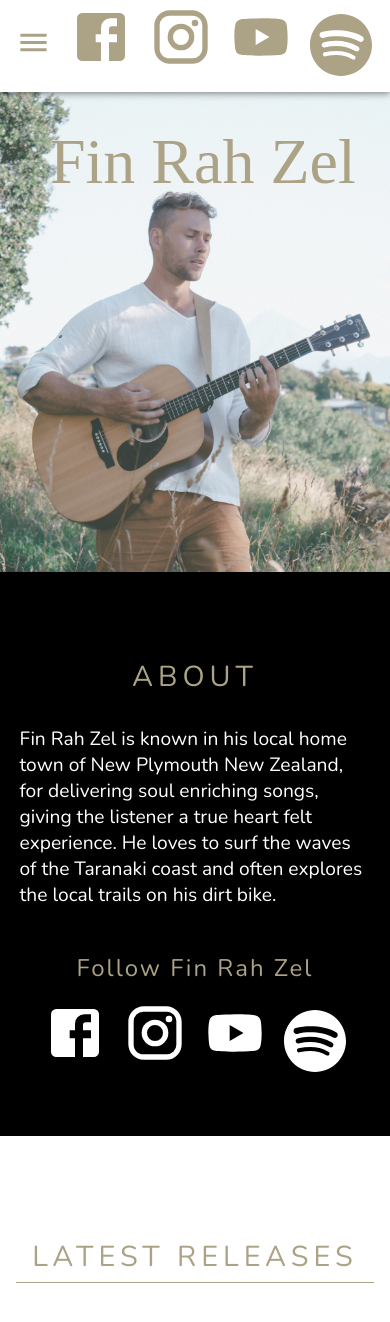
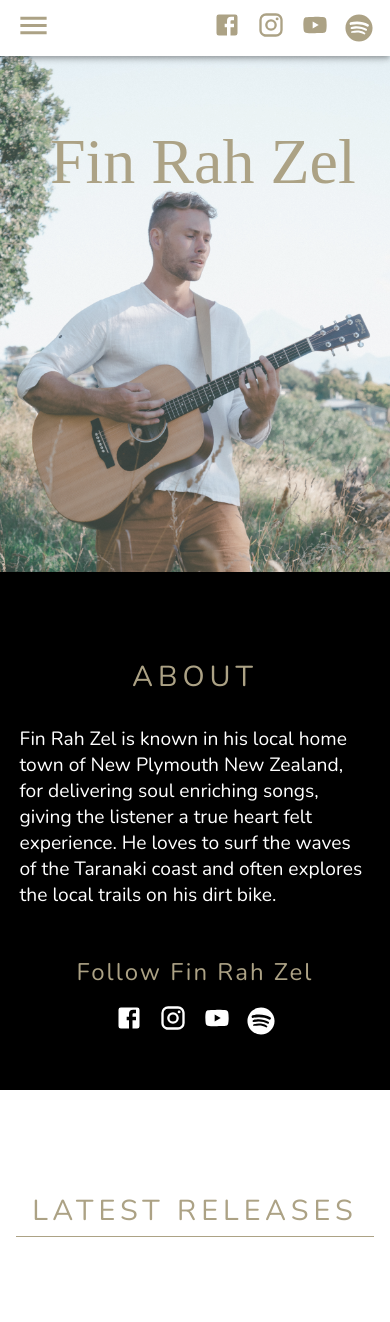
Before and after one commit to NakiNorton/Fin-Rah-Zel, a React (Create React App) app: page / in a window 390 px wide. Shown: the top 1322 px of the page. Built offline with nearby package versions, Linux system fonts and the light colour scheme; grey boxes are pictures that could not be loaded; a web font is replaced by a local one.

Commit message:
Fix icon size and padding

```diff
--- a/src/components/About/About.css
+++ b/src/components/About/About.css
@@ -49,7 +49,7 @@
   }
 
   .s-media-container-about {
-    padding-top: 1.75rem;
+    padding-top: 2rem;
   }
 
 }
--- a/src/components/NavBar/NavBar.css
+++ b/src/components/NavBar/NavBar.css
@@ -75,7 +75,7 @@
 
 @media (max-width: 420px) {
   .s-media-icon {
-    font-size: 4rem;
+    font-size: 1.75rem;
   }
 
 
```
